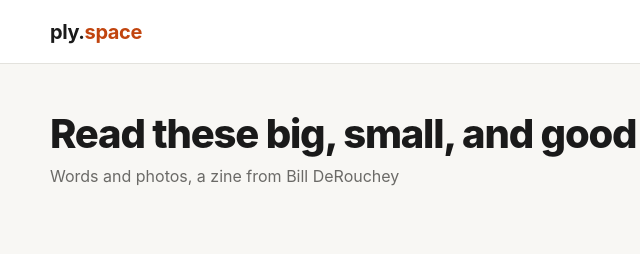
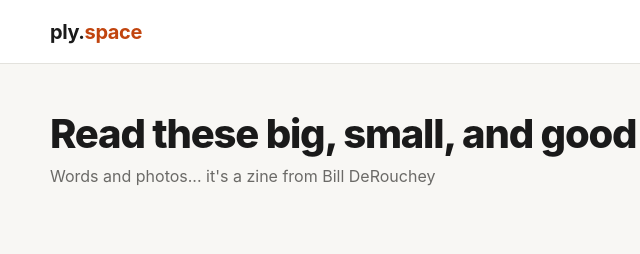
Before and after one commit to billder/plyspace, a website: page index.html in a window 1280 px wide. Shown: the top 254 px of the page, 14-654 px from the left. Drawn offline with Linux system fonts and the light colour scheme; no server answers.

Commit message:
changing the title

```diff
--- a/index.html
+++ b/index.html
@@ -33,7 +33,7 @@
   <!-- Hero -->
   <section class="page-hero">
     <h1>Read these big, small, and good things <span style="color:var(--accent)">on paper</span></h1>
-    <p>Words and photos, a zine from Bill DeRouchey</p>
+    <p>Words and photos... it's a zine from Bill DeRouchey</p>
   </section>
 
   <!-- Products -->
```
